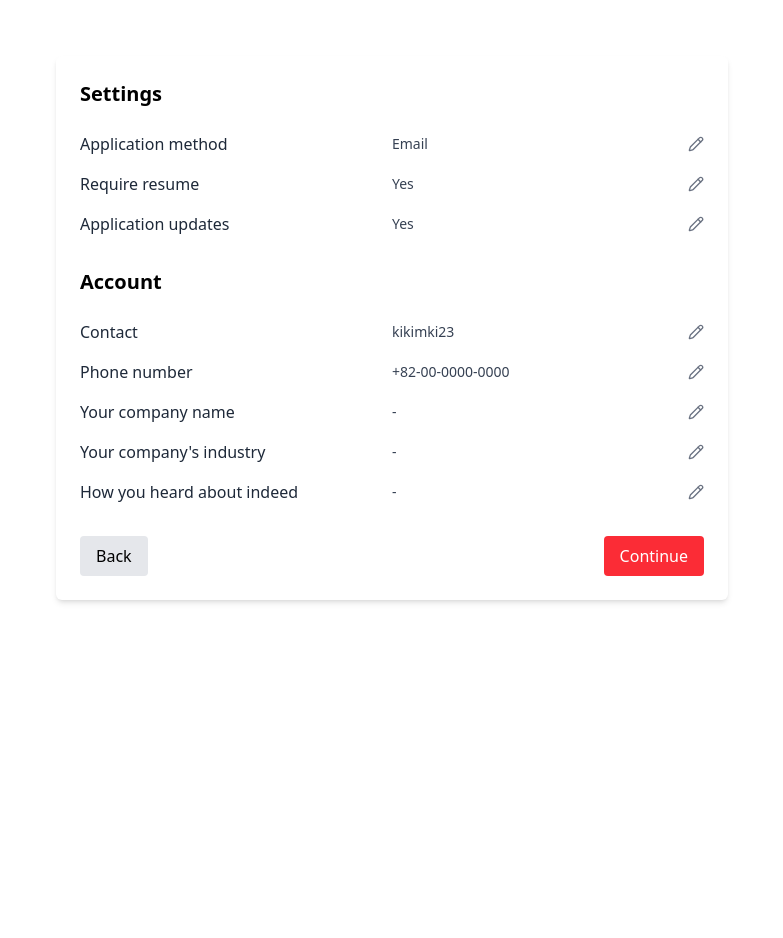
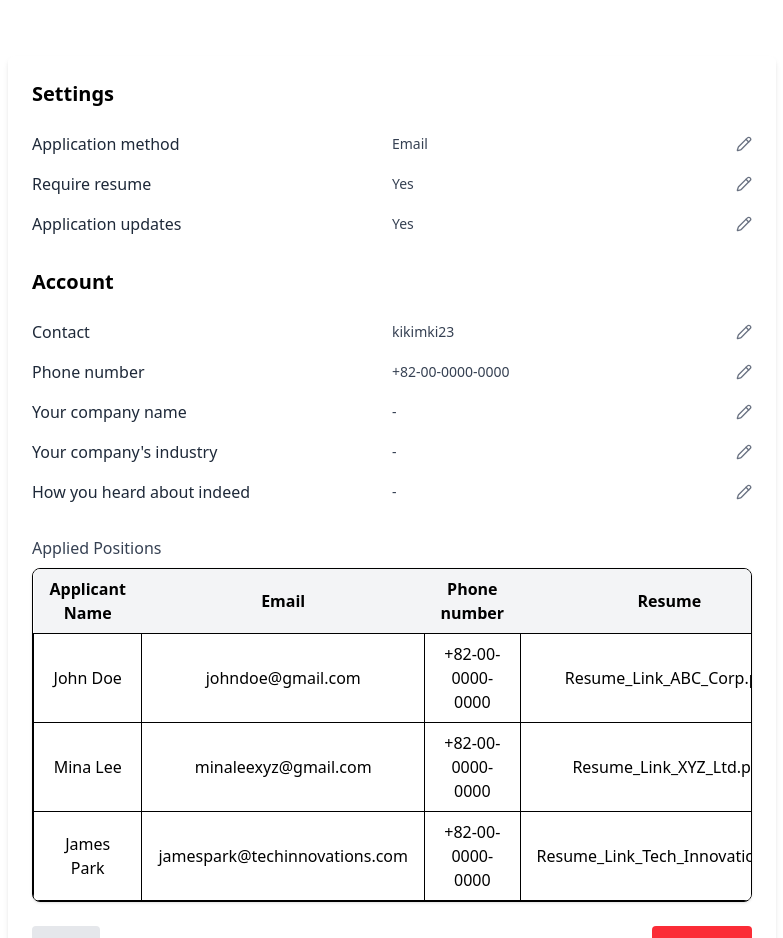
Before and after one commit to Rakhmonali7/careertus, a React (Vite) app: page /jobFinalEdit in a window 1280 px wide. Shown: the top 938 px of the page, without its empty margins (248-1031 px from the left). Before the commit the page ends 800 px from the top, so only its background shows below. Built offline with nearby package versions, Linux system fonts and the light colour scheme; no server answers.

Commit message:
company setting ui update

```diff
--- a/src/components/JobFinalEdit.jsx
+++ b/src/components/JobFinalEdit.jsx
@@ -11,6 +11,32 @@ const initialData = {
   companyIndustry: '',
   source: '',
 };
+const mockData = [
+  {
+    id: 'comp123',
+    companyName: 'ABC Corp',
+    name: 'John Doe',
+    email: 'johndoe@gmail.com',
+    phone: '+82-00-0000-0000',
+    resume: 'Resume_Link_ABC_Corp.pdf',
+  },
+  {
+    id: 'comp456',
+    companyName: 'XYZ Ltd.',
+    name: 'Mina Lee',
+    email: 'minaleexyz@gmail.com',
+    phone: '+82-00-0000-0000',
+    resume: 'Resume_Link_XYZ_Ltd.pdf',
+  },
+  {
+    id: 'comp789',
+    companyName: 'Tech Innovations',
+    name: 'James Park',
+    email: 'jamespark@techinnovations.com',
+    phone: '+82-00-0000-0000',
+    resume: 'Resume_Link_Tech_Innovations.pdf',
+  },
+];
 
 const EditableField = ({ label, field, value, onSave }) => {
   const [editing, setEditing] = useState(false);
@@ -60,7 +86,7 @@ export default function JobFinalEdit() {
   };
 
   return (
-    <div className="max-w-2xl mx-auto p-6 bg-white rounded-md shadow-md mt-14">
+    <div className="max-w-3xl mx-auto p-6 bg-white rounded-md shadow-md mt-14">
       <h2 className="text-xl font-semibold mb-4">Settings</h2>
 
       <EditableField
@@ -115,6 +141,34 @@ export default function JobFinalEdit() {
         onSave={updateField}
       />
 
+      <div className="mt-6">
+        <label className="block font-medium text-gray-700 mb-2">
+          Applied Positions
+        </label>
+        <div className="flex-1 border rounded-lg shadow bg-white overflow-x-auto">
+          <table className="w-full table-auto">
+            <thead>
+              <tr className="bg-gray-100">
+                <th className="px-4 py-2">Applicant Name</th>
+                <th className="px-4 py-2">Email</th>
+                <th className="px-4 py-2">Phone number</th>
+                <th className="px-4 py-2">Resume</th>
+              </tr>
+            </thead>
+            <tbody>
+              {mockData.map(applicant => (
+                <tr key={applicant.id} className="text-center">
+                  <td className="border px-4 py-2">{applicant.name}</td>
+                  <td className="border px-4 py-2">{applicant.email}</td>
+                  <td className="border px-4 py-2">{applicant.phone}</td>
+                  <td className="border px-4 py-2">{applicant.resume}</td>
+                </tr>
+              ))}
+            </tbody>
+          </table>
+        </div>
+      </div>
+
       <div className="flex justify-between mt-6">
         <button className="px-4 py-2 bg-gray-200 rounded hover:bg-gray-300">
           Back
```
